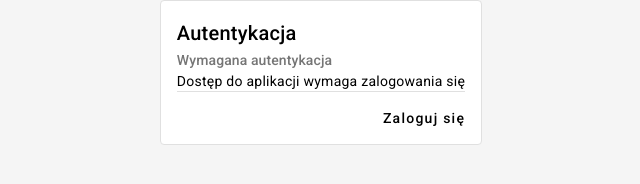
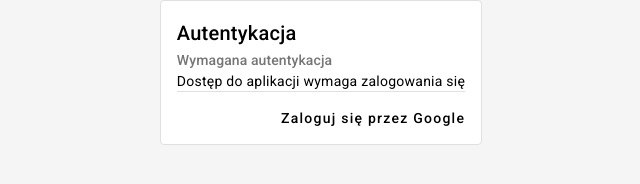
Before and after one commit to nowayang/uschedule-ui, an Angular app: page /auth in a window 1280 px wide. Shown: the part 248-432 px from the top of the page, without its empty margins (319-959 px from the left). Built offline with nearby package versions, Linux system fonts and the light colour scheme.

Commit message:
Auth with google

```diff
--- a/src/app/auth/auth.component.html
+++ b/src/app/auth/auth.component.html
@@ -11,7 +11,9 @@
         <mat-divider></mat-divider>
       </mat-card-content>
       <mat-card-actions align="end">
-        <button mat-button (click)="onSignInClick()">Zaloguj się</button>
+        <button mat-button (click)="onSignInClick()">
+          Zaloguj się przez Google
+        </button>
       </mat-card-actions>
     </mat-card>
   </mat-grid-tile>
--- a/src/app/auth/auth.component.ts
+++ b/src/app/auth/auth.component.ts
@@ -1,6 +1,7 @@
-import { Component } from '@angular/core';
+import {Component} from '@angular/core';
 import {AuthService} from "../core/auth/auth.service";
 import {ActivatedRoute, Router} from "@angular/router";
+import {environment} from "../../environments/environment";
 
 @Component({
   selector: 'app-auth',
@@ -15,18 +16,7 @@
   }
 
   onSignInClick(): void {
-
-    //todo implement
-    this.authService.signIn(
-      {
-        email: '',
-        password: ''
-      }
-    );
-
-    let redirectURL = this.activatedRoute.snapshot.queryParamMap.get('redirectURL') || '/signed-in-redirect';
-
-    // Navigate to the redirect url
-    this.router.navigateByUrl(redirectURL);
+    const env = environment;
+    window.location.href = `${env.apiUrl}/oauth2/authorization/google?redirect_uri=${env.appUrl}/auth/oauth2-redirect`;
   }
 }
```
